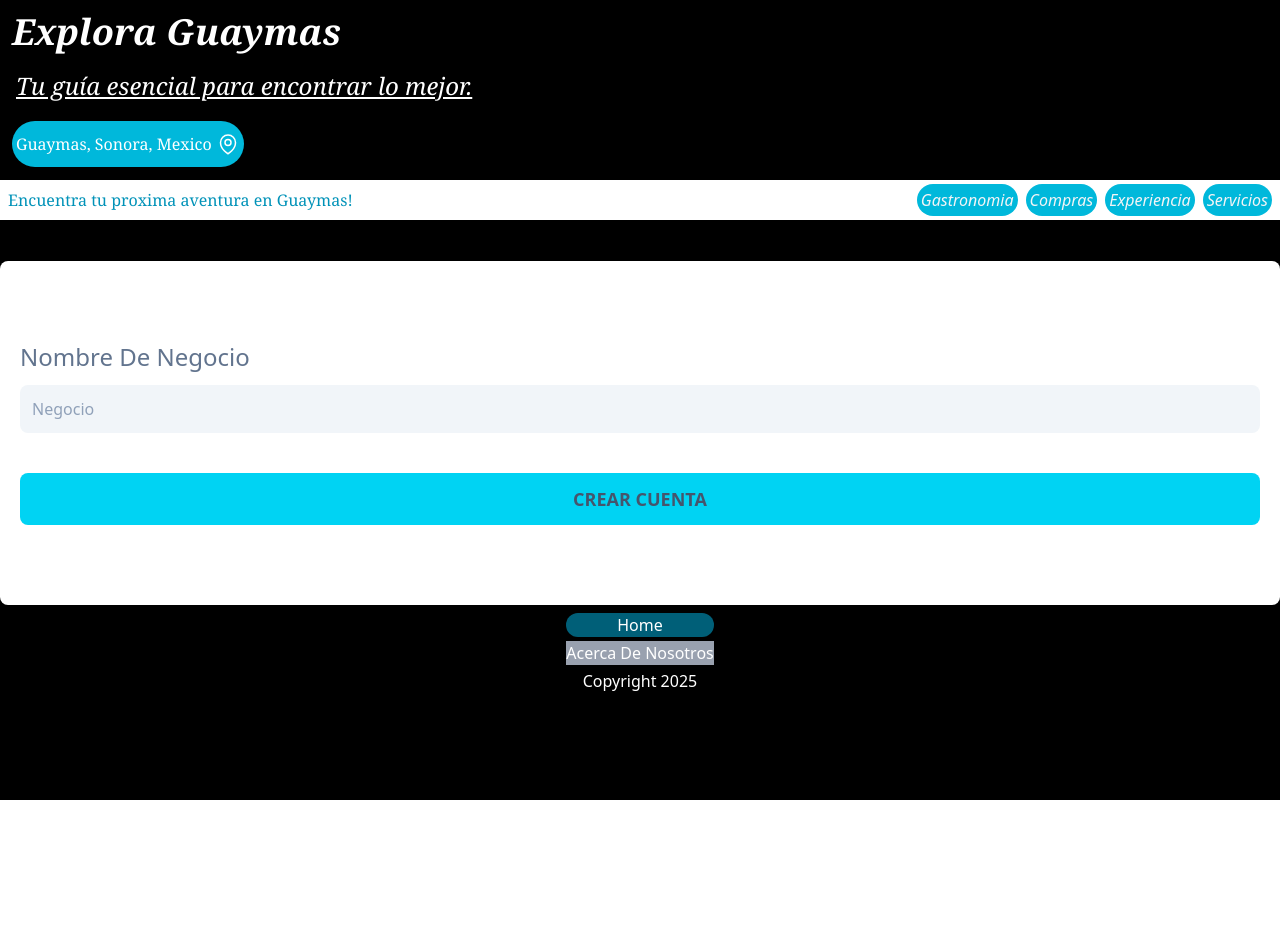
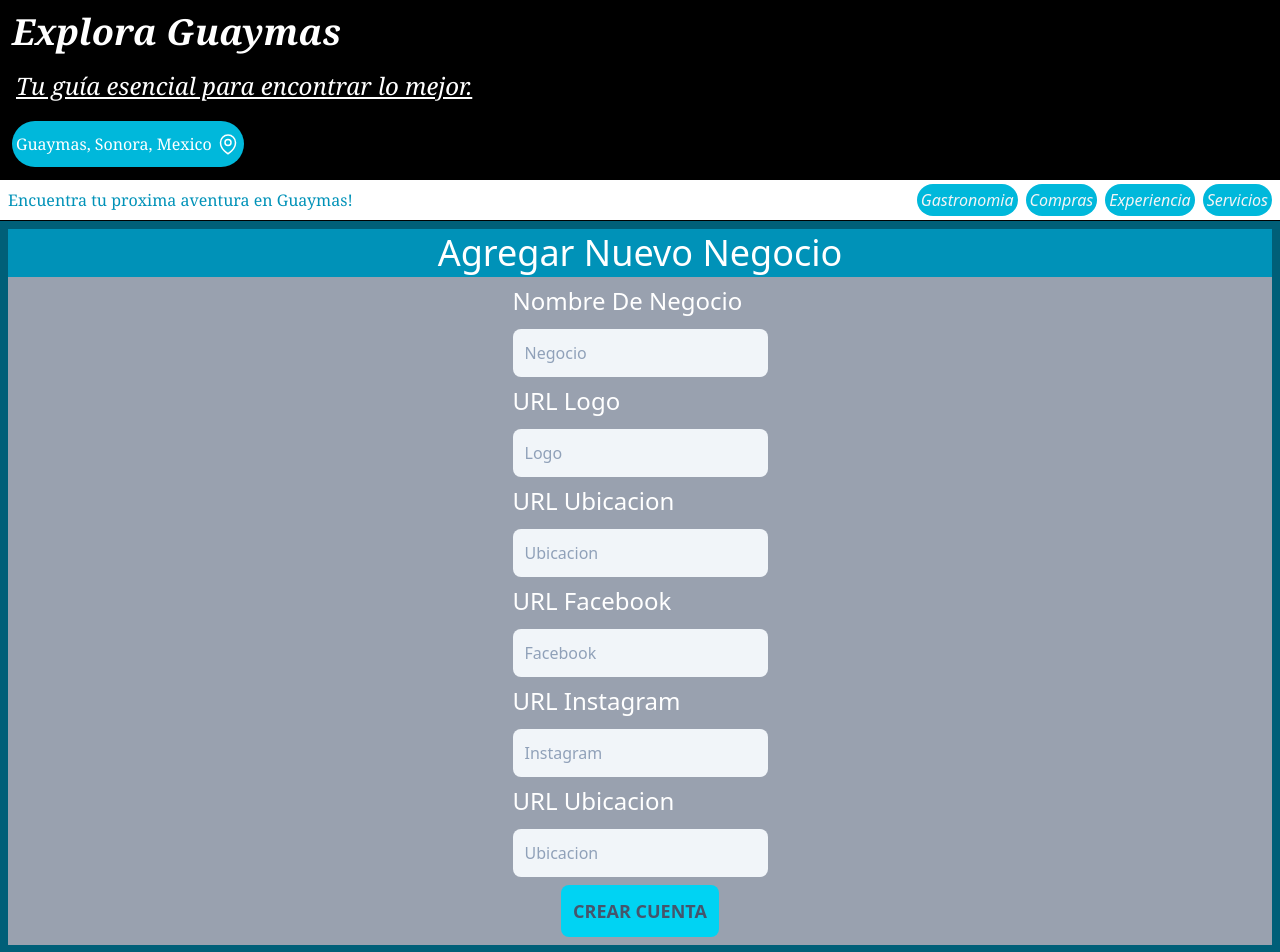
Before and after one commit to TylerBrock01/FE_gsono, a React (Vite) app: page /register in a window 1280 px wide. Shown: the top 952 px of the page. Before the commit the page ends 800 px from the top, so only its background shows below. Built offline with nearby package versions, Linux system fonts and the light colour scheme.

Commit message:
funtion added

```diff
--- a/src/views/RegisterView.tsx
+++ b/src/views/RegisterView.tsx
@@ -9,10 +9,14 @@ export default function RegisterView() {
         <>
             <form
                 onSubmit={handleSubmit(handleRegister)}
-                className="bg-white px-5 py-20 rounded-lg space-y-10 mt-10"
+                className=" bg-cyan-800 gap-2 p-2 border-black border-b-1"
             >
+                <h1 className="text-4xl bg-cyan-600 text-white text-center capitalize py-1">agregar Nuevo negocio</h1>
+                <div className='bg-gray-400 py-2 flex flex-col md:items-center gap-2'>
+                    {/*name*/}
                     <div className="grid grid-cols-1 space-y-3">
-                    <label htmlFor="name" className="text-2xl text-slate-500 capitalize">nombre de negocio</label>
+                        {/*name*/}
+                        <label htmlFor="name" className="text-2xl text-white capitalize">nombre de negocio</label>
                         <input
                             id="name"
                             type="text"
@@ -21,13 +25,70 @@ export default function RegisterView() {
                             {...register('name', {required: 'nombre es requerido'})}
                         />
                     </div>
+                    {/*logo*/}
+                    <div className="grid grid-cols-1 space-y-3">
+                        <label htmlFor="name" className="text-2xl text-white capitalize">URL logo</label>
+                        <input
+                            id="name"
+                            type="url"
+                            placeholder="Logo"
+                            className="bg-slate-100 border-none p-3 rounded-lg placeholder-slate-400"
+                            {...register('name', {required: 'logo es requerido'})}
+                        />
+                    </div>
+                    {/*/!*location*!/*/}
+                    <div className="grid grid-cols-1 space-y-3">
+                        <label htmlFor="name" className="text-2xl text-white capitalize">URL ubicacion</label>
+                        <input
+                            id="name"
+                            type="url"
+                            placeholder="Ubicacion"
+                            className="bg-slate-100 border-none p-3 rounded-lg placeholder-slate-400"
+                            {...register('name', {required: 'ubicacion es requerido'})}
+                        />
+                    </div>
+                    {/*/!*social*!/*/}
+                    <div className="grid grid-cols-1 space-y-3">
+                        <label htmlFor="name" className="text-2xl text-white capitalize">URL facebook</label>
+                        <input
+                            id="name"
+                            type="url"
+                            placeholder="Facebook"
+                            className="bg-slate-100 border-none p-3 rounded-lg placeholder-slate-400"
+                            {...register('name', {required: 'facebook es requerido'})}
+                        />
+                    </div>
+                    {/*/!*social 0*!/*/}
+                    <div className="grid grid-cols-1 space-y-3">
+                        <label htmlFor="name" className="text-2xl text-white capitalize">URL instagram</label>
+                        <input
+                            id="name"
+                            type="url"
+                            placeholder="Instagram"
+                            className="bg-slate-100 border-none p-3 rounded-lg placeholder-slate-400"
+                            {...register('name', {required: 'instagram es requerido'})}
+                        />
+                    </div>
+                    {/*/!*description*!/*/}
+                    <div className="grid grid-cols-1 space-y-3">
+                        <label htmlFor="name" className="text-2xl text-white capitalize">URL ubicacion</label>
+                        <input
+                            id="name"
+                            type="url"
+                            placeholder="Ubicacion"
+                            className="bg-slate-100 border-none p-3 rounded-lg placeholder-slate-400"
+                            {...register('name', {required: 'ubicacion es requerido'})}
+                        />
+                    </div>
 
-
+                    {/*enviar*/}
                     <input
                         type="submit"
-                    className="bg-cyan-400 p-3 text-lg w-full uppercase text-slate-600 rounded-lg font-bold cursor-pointer"
+                        className=" bg-cyan-400 p-3 text-lg uppercase text-slate-600 rounded-lg font-bold cursor-pointer"
                         value='Crear Cuenta'
                     />
+                </div>
+
             </form>
         </>
     )
```
Lines whose indentation alone changed are shown as unchanged.
